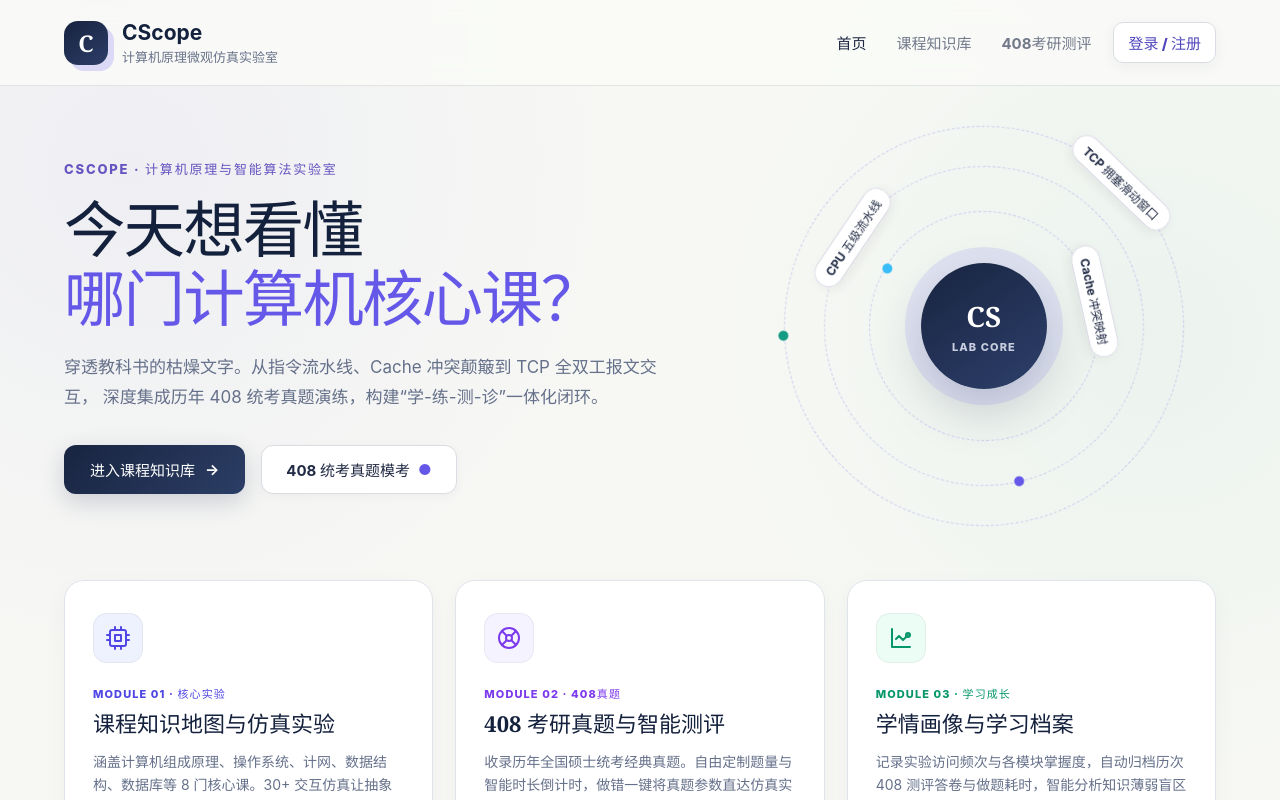
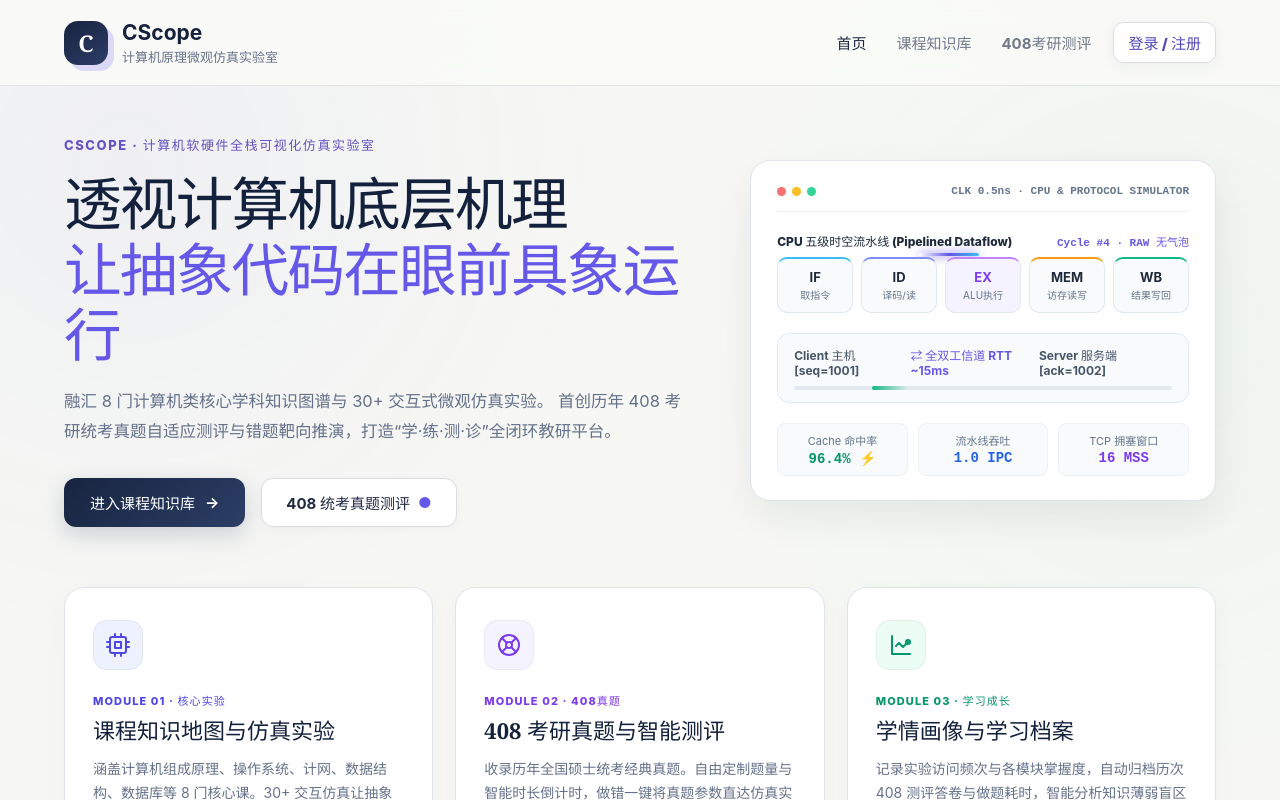
Before and after one commit to CXT-02/CScope, a React (Vite) app in the folder frontend/: page / in a window 1280 px wide. Shown: the top 800 px of the page. Built offline with nearby package versions, Linux system fonts and the light colour scheme.

Commit message:
feat(cover): replace rotating orbit text with interactive CPU pipeline and packet stream sandbox, refine platform slogan

```diff
--- a/frontend/src/components/HomeCover.jsx
+++ b/frontend/src/components/HomeCover.jsx
@@ -3,16 +3,15 @@ import React from 'react'
 export default function HomeCover({ onOpenCourses, onOpenExam, onOpenProfile }) {
   return (
     <div className="home-cover-page">
-      {/* 沉稳高雅的学术风专属动效与样式 */}
       <style>{`
         .home-cover-page {
           min-height: calc(100vh - 86px);
           background:
-            radial-gradient(circle at 10% 8%, rgba(101, 88, 232, 0.06), transparent 32rem),
-            radial-gradient(circle at 90% 25%, rgba(21, 154, 131, 0.05), transparent 28rem),
+            radial-gradient(circle at 10% 8%, rgba(101, 88, 232, 0.05), transparent 32rem),
+            radial-gradient(circle at 90% 25%, rgba(21, 154, 131, 0.04), transparent 28rem),
             #f7f8f4;
           color: #14213d;
-          padding: 50px clamp(24px, 5vw, 72px) 80px;
+          padding: 48px clamp(24px, 5vw, 72px) 72px;
           display: flex;
           flex-direction: column;
           align-items: center;
@@ -22,24 +21,24 @@ export default function HomeCover({ onOpenCourses, onOpenExam, onOpenProfile })
           max-width: 1240px;
           width: 100%;
           display: grid;
-          grid-template-columns: minmax(0, 1.15fr) minmax(360px, 0.85fr);
+          grid-template-columns: minmax(0, 1.15fr) minmax(380px, 0.85fr);
           align-items: center;
-          gap: 60px;
-          margin-bottom: 64px;
+          gap: 56px;
+          margin-bottom: 60px;
         }
 
         .cover-eyebrow {
           display: inline-block;
           font-size: 13px;
           font-weight: 800;
-          letter-spacing: 0.14em;
+          letter-spacing: 0.12em;
           text-transform: uppercase;
           color: #6554c0;
           margin-bottom: 16px;
         }
 
         .cover-heading {
-          font: 700 clamp(40px, 4.8vw, 62px)/1.12 Georgia, "Songti SC", "SimSun", serif;
+          font: 700 clamp(38px, 4.5vw, 58px)/1.14 Georgia, "Songti SC", "SimSun", serif;
           letter-spacing: -0.03em;
           color: #14213d;
           margin: 0 0 20px;
@@ -50,14 +49,14 @@ export default function HomeCover({ onOpenCourses, onOpenExam, onOpenProfile })
         }
 
         .cover-desc {
-          font-size: 17px;
+          font-size: 16.5px;
           line-height: 1.8;
           color: #65708a;
           margin: 0 0 32px;
           max-width: 620px;
         }
 
-        /* 优雅的按纽系统 */
+        /* 优雅主按钮系统 */
         .cover-cta-group {
           display: flex;
           gap: 16px;
@@ -102,85 +101,164 @@ export default function HomeCover({ onOpenCourses, onOpenExam, onOpenProfile })
           border-color: #6558e8;
         }
 
-        /* 右侧经典的轨道微动效展示 */
-        .cover-visual {
+        /* 右侧：计算机微架构时钟与动态时序沙盘（无旋转倒立文字） */
+        .simulator-sandbox {
           position: relative;
-          height: 380px;
+          background: #ffffff;
+          border: 1px solid #dfe3ea;
+          border-radius: 20px;
+          padding: 24px 26px;
+          box-shadow: 0 16px 42px rgba(20, 33, 61, 0.07);
+          display: flex;
+          flex-direction: column;
+          gap: 20px;
+          overflow: hidden;
+        }
+
+        /* 顶部仿真控制栏 */
+        .sim-header {
+          display: flex;
+          justify-content: space-between;
+          align-items: center;
+          padding-bottom: 14px;
+          border-bottom: 1px solid #edf0f5;
+        }
+        .sim-dots {
+          display: flex;
+          gap: 6px;
+        }
+        .sim-dot {
+          width: 9px;
+          height: 9px;
+          border-radius: 50%;
+        }
+
+        /* 动态流水线时钟通道 */
+        .pipeline-track {
           display: grid;
-          place-items: center;
+          grid-template-columns: repeat(5, 1fr);
+          gap: 8px;
+          position: relative;
         }
-        .cover-core-orb {
-          width: 126px;
-          height: 126px;
-          border-radius: 50%;
-          background: linear-gradient(145deg, #182440, #2d3f6b);
-          color: #ffffff;
-          display: grid;
-          place-items: center;
+        .pipeline-stage-box {
+          background: #f8fafc;
+          border: 1px solid #e2e8f0;
+          border-radius: 10px;
+          padding: 10px 6px;
           text-align: center;
-          font-weight: 800;
-          box-shadow: 0 0 0 16px rgba(101, 88, 232, 0.12), 0 20px 50px rgba(33, 45, 74, 0.22);
-          z-index: 2;
+          position: relative;
+          transition: all 0.3s ease;
         }
-        .cover-core-orb strong {
-          font: 700 28px Georgia, serif;
+        .pipeline-stage-box strong {
           display: block;
+          font-size: 13px;
+          color: #1e293b;
         }
-        .cover-core-orb span {
-          font-size: 11px;
-          letter-spacing: 0.1em;
-          color: #c8cedf;
-          text-transform: uppercase;
+        .pipeline-stage-box small {
+          display: block;
+          font-size: 10px;
+          color: #64748b;
           margin-top: 2px;
         }
 
-        .cover-orbit {
+        /* 指令在流水线中流动的光斑 */
+        @keyframes instStream {
+          0% { transform: translateX(0); opacity: 0; }
+          15% { opacity: 1; }
+          85% { opacity: 1; }
+          100% { transform: translateX(290px); opacity: 0; }
+        }
+        .inst-runner {
           position: absolute;
-          border: 1px dashed rgba(101, 88, 232, 0.28);
-          border-radius: 50%;
-        }
-        .orbit-inner {
-          width: 230px;
-          height: 230px;
-          animation: orbitSpin 26s linear infinite;
-        }
-        .orbit-middle {
-          width: 320px;
-          height: 320px;
-          animation: orbitSpin 36s linear infinite reverse;
-        }
-        .orbit-outer {
-          width: 400px;
-          height: 400px;
-          animation: orbitSpin 46s linear infinite;
+          top: -4px;
+          left: 10px;
+          height: 3px;
+          width: 60px;
+          background: linear-gradient(90deg, transparent, #6558e8, #38bdf8);
+          border-radius: 99px;
+          animation: instStream 3.8s ease-in-out infinite;
+          box-shadow: 0 0 10px #6558e8;
         }
 
-        @keyframes orbitSpin {
-          to { transform: rotate(360deg); }
+        /* 协议信道双向飞行数据包 */
+        .channel-lane {
+          background: #f8fafc;
+          border: 1px solid #e2e8f0;
+          border-radius: 12px;
+          padding: 12px 16px;
+          position: relative;
+        }
+        .lane-header {
+          display: flex;
+          justify-content: space-between;
+          font-size: 12px;
+          font-weight: 700;
+          color: #475569;
+          margin-bottom: 8px;
+        }
+        .lane-rail {
+          height: 4px;
+          background: #e2e8f0;
+          border-radius: 99px;
+          position: relative;
+          overflow: hidden;
+        }
+        @keyframes packetFlyLeftRight {
+          0% { left: 0%; opacity: 0; }
+          20% { opacity: 1; }
+          80% { opacity: 1; }
+          100% { left: 90%; opacity: 0; }
+        }
+        @keyframes packetFlyRightLeft {
+          0% { right: 0%; opacity: 0; }
+          20% { opacity: 1; }
+          80% { opacity: 1; }
+          100% { right: 90%; opacity: 0; }
+        }
+        .packet-pulse-forward {
+          position: absolute;
+          top: 0;
+          height: 100%;
+          width: 36px;
+          border-radius: 99px;
+          background: linear-gradient(90deg, transparent, #2563eb);
+          animation: packetFlyLeftRight 2.8s cubic-bezier(0.4, 0, 0.2, 1) infinite;
+        }
+        .packet-pulse-backward {
+          position: absolute;
+          top: 0;
+          height: 100%;
+          width: 36px;
+          border-radius: 99px;
+          background: linear-gradient(-90deg, transparent, #10b981);
+          animation: packetFlyRightLeft 2.8s cubic-bezier(0.4, 0, 0.2, 1) infinite;
+          animation-delay: 1.4s;
         }
 
-        .orbit-node {
-          position: absolute;
-          top: -14px;
-          left: 50%;
-          transform: translateX(-50%);
-          padding: 5px 12px;
-          background: #ffffff;
-          border: 1px solid #dcdbe8;
-          border-radius: 99px;
-          font-size: 12px;
-          font-weight: 700;
-          color: #202a44;
-          box-shadow: 0 4px 12px rgba(0, 0, 0, 0.06);
-          white-space: nowrap;
+        /* 实时微状态指示器 */
+        .metrics-row {
+          display: grid;
+          grid-template-columns: repeat(3, 1fr);
+          gap: 10px;
         }
-        .orbit-node-dot {
-          position: absolute;
-          width: 10px;
-          height: 10px;
-          border-radius: 50%;
-          bottom: 12%;
-          left: 14%;
+        .metric-cell {
+          background: #f8fafc;
+          border: 1px solid #edf0f5;
+          border-radius: 8px;
+          padding: 8px 10px;
+          text-align: center;
+        }
+        .metric-cell span {
+          display: block;
+          font-size: 11px;
+          color: #64748b;
+        }
+        .metric-cell strong {
+          display: block;
+          font-size: 14px;
+          font-family: monospace;
+          color: #1e293b;
+          margin-top: 2px;
         }
 
         /* 三大模块入口大卡片 */
@@ -298,14 +376,14 @@ export default function HomeCover({ onOpenCourses, onOpenExam, onOpenProfile })
       {/* 顶部 Hero 区域 */}
       <section className="cover-hero">
         <div className="cover-hero-copy">
-          <span className="cover-eyebrow">CSCOPE · 计算机原理与智能算法实验室</span>
+          <span className="cover-eyebrow">CSCOPE · 计算机软硬件全栈可视化仿真实验室</span>
           <h1 className="cover-heading">
-            今天想看懂<br />
-            <em>哪门计算机核心课？</em>
+            透视计算机底层机理<br />
+            <em>让抽象代码在眼前具象运行</em>
           </h1>
           <p className="cover-desc">
-            穿透教科书的枯燥文字。从指令流水线、Cache 冲突颠簸到 TCP 全双工报文交互，
-            深度集成历年 408 统考真题演练，构建“学-练-测-诊”一体化闭环。
+            融汇 8 门计算机类核心学科知识图谱与 30+ 交互式微观仿真实验。
+            首创历年 408 考研统考真题自适应测评与错题靶向推演，打造“学·练·测·诊”全闭环教研平台。
           </p>
 
           <div className="cover-cta-group">
@@ -314,42 +392,94 @@ export default function HomeCover({ onOpenCourses, onOpenExam, onOpenProfile })
               <span>→</span>
             </button>
             <button className="cover-btn-secondary" onClick={onOpenExam}>
-              <span>408 统考真题模考</span>
+              <span>408 统考真题测评</span>
               <span style={{ color: '#6558e8' }}>●</span>
             </button>
           </div>
         </div>
 
-        {/* 右侧优雅的同心圆动态轨道展示 */}
-        <div className="cover-visual" aria-hidden="true">
-          <div className="cover-core-orb">
-            <div>
-              <strong>CS</strong>
-              <span>Lab Core</span>
+        {/* 右侧：计算机微架构时钟与动态流水线沙盘（文字水平绝对不倒立，动效高级平稳） */}
+        <div className="simulator-sandbox" aria-label="微架构与协议时序仿真动效展示">
+          {/* 沙盘顶部控制状态栏 */}
+          <div className="sim-header">
+            <div className="sim-dots">
+              <span className="sim-dot" style={{ background: '#f87171' }} />
+              <span className="sim-dot" style={{ background: '#fbbf24' }} />
+              <span className="sim-dot" style={{ background: '#34d399' }} />
+            </div>
+            <span style={{ fontSize: '11px', fontFamily: 'monospace', color: '#64748b', fontWeight: 700 }}>
+              CLK 0.5ns · CPU & PROTOCOL SIMULATOR
+            </span>
+          </div>
+
+          {/* 1. 五级指令流水线动态数据通路展示 */}
+          <div>
+            <div style={{ display: 'flex', justifyContent: 'space-between', alignItems: 'center', marginBottom: '8px' }}>
+              <span style={{ fontSize: '12px', fontWeight: 800, color: '#1e293b' }}>
+                CPU 五级时空流水线 (Pipelined Dataflow)
+              </span>
+              <span style={{ fontSize: '11px', color: '#6558e8', fontWeight: 700, fontFamily: 'monospace' }}>
+                Cycle #4 · RAW 无气泡
+              </span>
+            </div>
+
+            <div className="pipeline-track">
+              <div className="inst-runner" />
+              <div className="pipeline-stage-box" style={{ borderTop: '2px solid #38bdf8' }}>
+                <strong>IF</strong>
+                <small>取指令</small>
+              </div>
+              <div className="pipeline-stage-box" style={{ borderTop: '2px solid #818cf8' }}>
+                <strong>ID</strong>
+                <small>译码/读</small>
+              </div>
+              <div className="pipeline-stage-box" style={{ borderTop: '2px solid #c084fc', background: '#f5f3ff' }}>
+                <strong style={{ color: '#7c3aed' }}>EX</strong>
+                <small>ALU执行</small>
+              </div>
+              <div className="pipeline-stage-box" style={{ borderTop: '2px solid #f59e0b' }}>
+                <strong>MEM</strong>
+                <small>访存读写</small>
+              </div>
+              <div className="pipeline-stage-box" style={{ borderTop: '2px solid #10b981' }}>
+                <strong>WB</strong>
+                <small>结果写回</small>
+              </div>
             </div>
           </div>
 
-          {/* 内环轨道 */}
-          <div className="cover-orbit orbit-inner">
-            <span className="orbit-node">Cache 冲突映射</span>
-            <i className="orbit-node-dot" style={{ background: '#38bdf8' }} />
+          {/* 2. TCP 双向信道可靠报文滑动交互 */}
+          <div className="channel-lane">
+            <div className="lane-header">
+              <span>Client 主机 [seq=1001]</span>
+              <span style={{ color: '#6558e8' }}>⇄ 全双工信道 RTT ~15ms</span>
+              <span>Server 服务端 [ack=1002]</span>
+            </div>
+            <div className="lane-rail">
+              <div className="packet-pulse-forward" />
+              <div className="packet-pulse-backward" />
+            </div>
           </div>
 
-          {/* 中环轨道 */}
-          <div className="cover-orbit orbit-middle">
-            <span className="orbit-node">CPU 五级流水线</span>
-            <i className="orbit-node-dot" style={{ background: '#6558e8' }} />
-          </div>
-
-          {/* 外环轨道 */}
-          <div className="cover-orbit orbit-outer">
-            <span className="orbit-node">TCP 拥塞滑动窗口</span>
-            <i className="orbit-node-dot" style={{ background: '#159a83' }} />
+          {/* 3. 动态指标标签 */}
+          <div className="metrics-row">
+            <div className="metric-cell">
+              <span>Cache 命中率</span>
+              <strong style={{ color: '#059669' }}>96.4% ⚡</strong>
+            </div>
+            <div className="metric-cell">
+              <span>流水线吞吐</span>
+              <strong style={{ color: '#2563eb' }}>1.0 IPC</strong>
+            </div>
+            <div className="metric-cell">
+              <span>TCP 拥塞窗口</span>
+              <strong style={{ color: '#7c3aed' }}>16 MSS</strong>
+            </div>
           </div>
         </div>
       </section>
 
-      {/* 三大核心门户入口卡片 (卡片点进去即是对应模块) */}
+      {/* 三大核心门户入口大卡片 (点进去直达各模块) */}
       <section className="portal-deck">
         {/* 模块 1: 课程知识与交互实验 */}
         <div className="portal-entry-card" onClick={onOpenCourses}>
```
